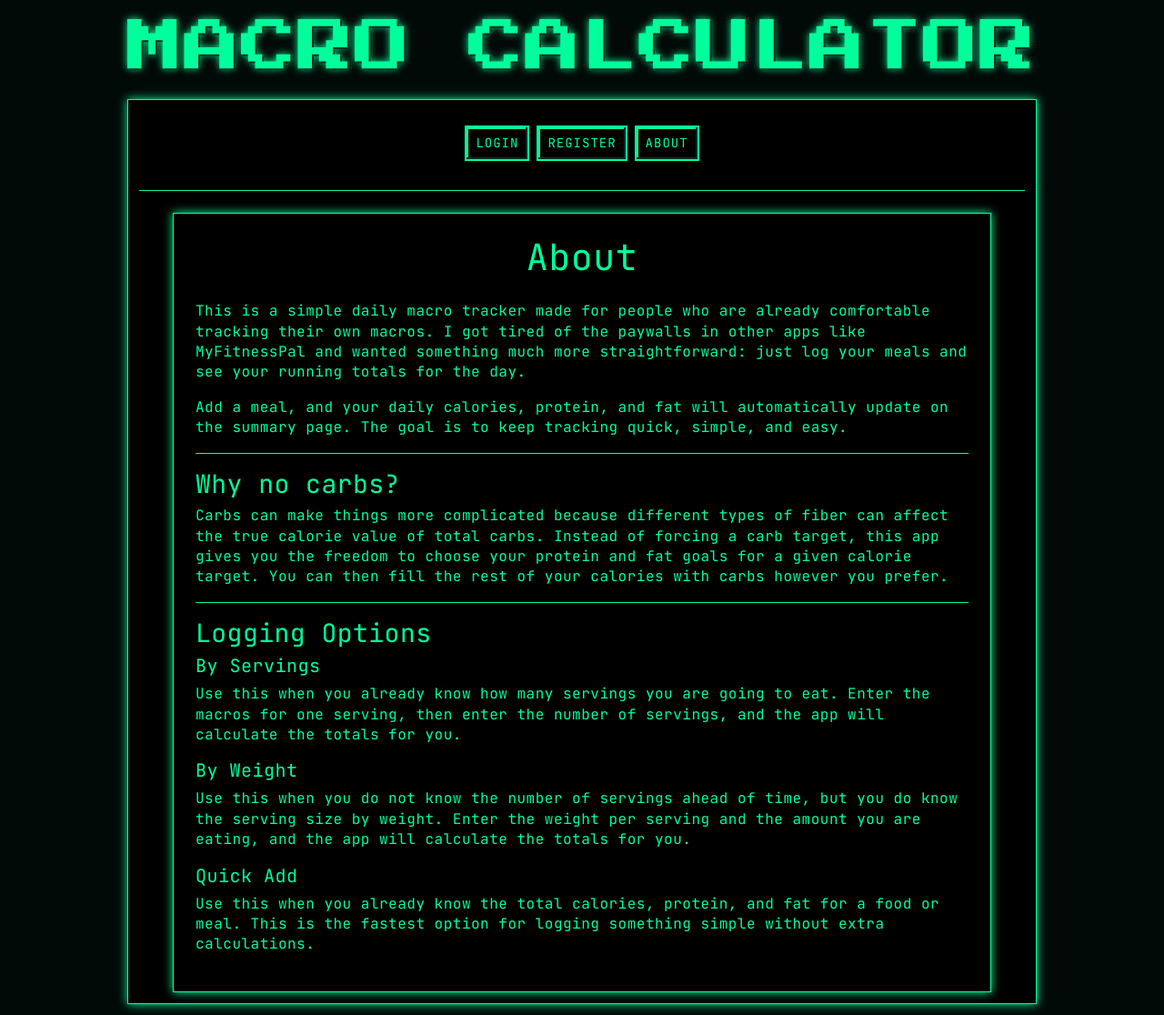
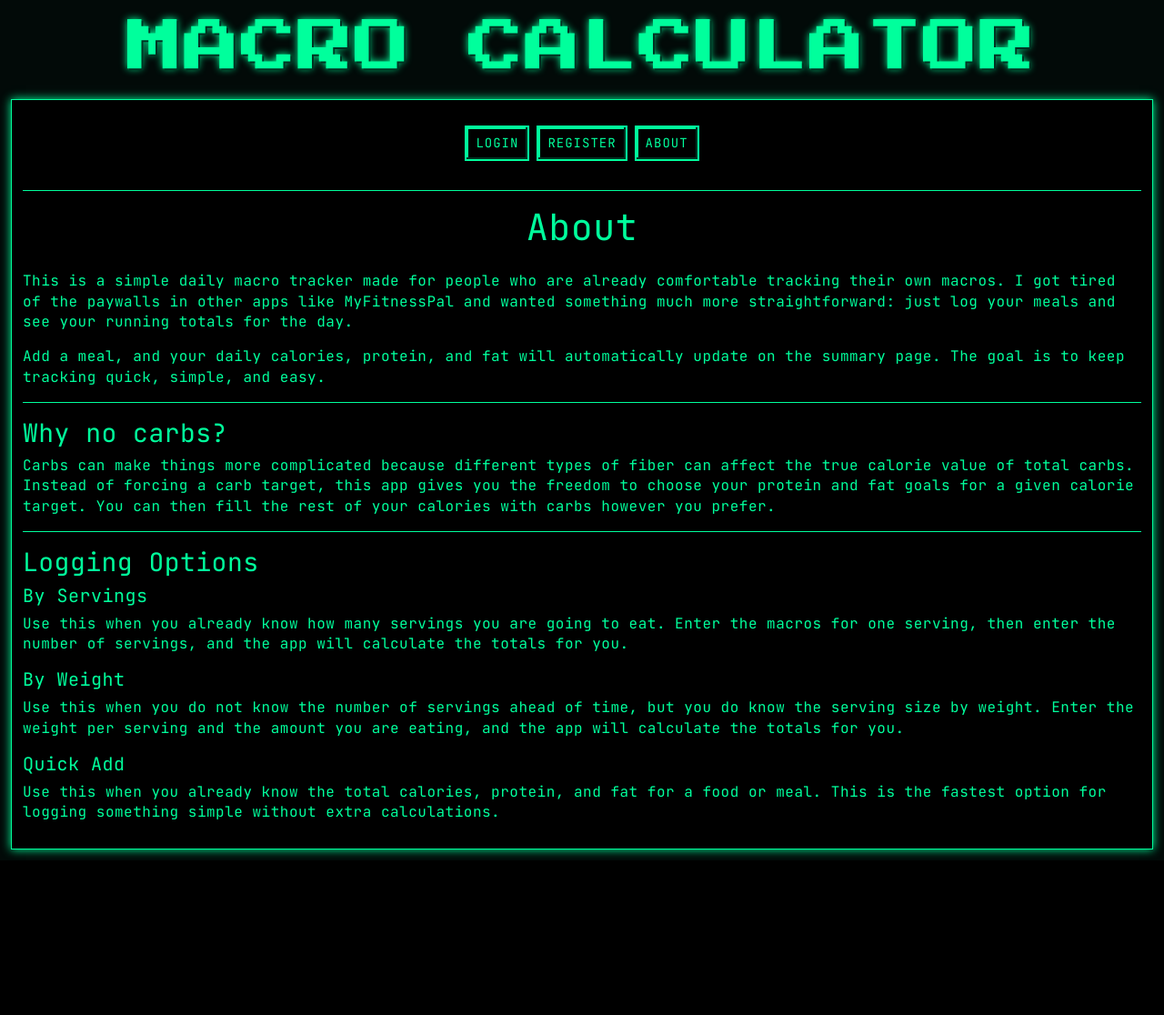
Before and after one commit to LefZeffard/macro-calculator, a Flask app: page /about in a window 1280 px wide. Shown: the whole page at 91% size. After the commit the page ends 945 px from the top, so only its background shows below. Run offline with Flask 3, Linux system fonts and the light colour scheme; data that the repository does not hold is empty; some libraries are stand-ins or nearby versions.

Commit message:
fix textbox

```diff
--- a/app/templates/about.html
+++ b/app/templates/about.html
@@ -1,7 +1,7 @@
 {% extends 'base.html' %}
 
 {% block content %}
-<div class="terminal-box mx-auto mt-4 p-4" style="max-width: 900px;">
+<div>
     <h1 class="text-center mb-4">About</h1>
 
     <p>
```
